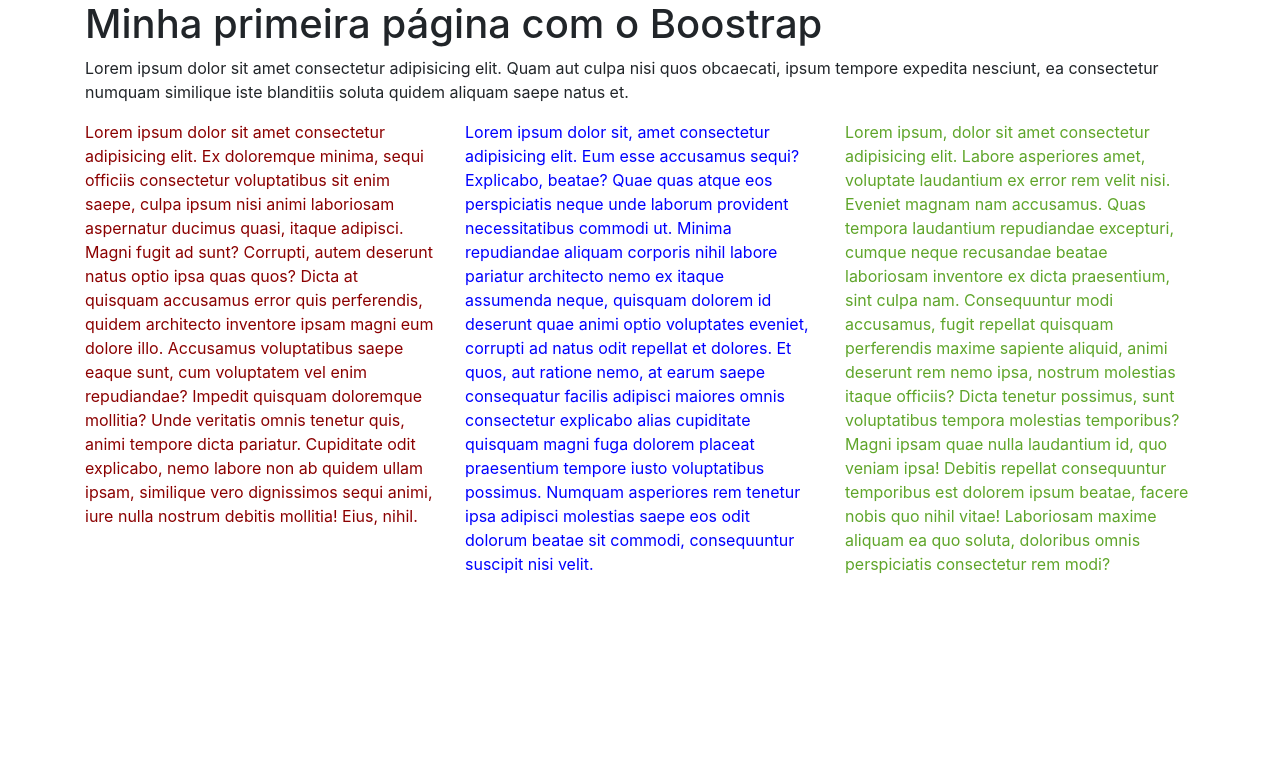
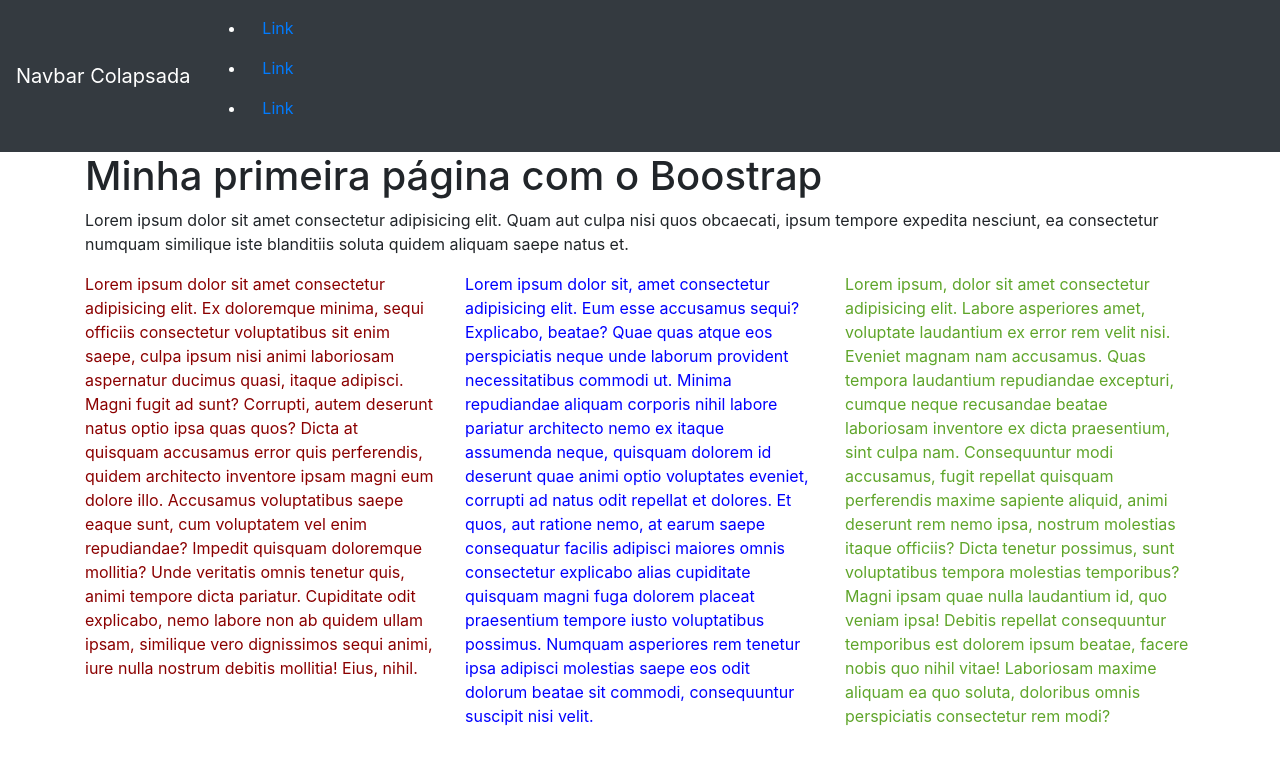
Before and after one commit to CezarHoraIFMT/Bootstrap_Teste, a plain HTML site: page DocumentoBootStrap.html in a window 1280 px wide. Drawn offline with nearby package versions, Linux system fonts and the light colour scheme.

Commit message:
nav bar collapsada

```diff
--- a/DocumentoBootStrap.html
+++ b/DocumentoBootStrap.html
@@ -11,6 +11,27 @@
     <link rel="stylesheet" href="style.css">
 </head>
 <body>
+<nav class="navbar navbar-expand-md bg-dark text-white navbar-dark">
+    <a class="navbar-brand" hef="#">Navbar Colapsada</a>
+    <button class = "navbar-toggler" type="button" data-toggle="collapse"
+data-target="#collapsibleNavbar">
+    <span class="navbar-toggler-icon"></span>
+</button>
+<div class="collapse navbar-collapse" id="collapsibleNavbar">
+    <ul class="nav-item">
+        <li class="nav-item">
+            <a class="nav-link" href="#">Link</a>
+        </li>
+        <li class="nav-item">
+            <a class="nav-link" href="#">Link</a>
+        </li>
+        <li class="nav-item">
+            <a class="nav-link" href="#">Link</a>
+        </li>
+    </ul>
+</div>
+</nav>
+
 <div class="container">
     <h1>Minha primeira página com o Boostrap</h1>
     <p>Lorem ipsum dolor sit amet consectetur adipisicing elit. Quam aut culpa nisi quos obcaecati, ipsum tempore expedita nesciunt, ea consectetur numquam similique iste blanditiis soluta quidem aliquam saepe natus et.</p>
```
Also changed, not shown: CloneLinkedin2.html (+2 -2 lines), img/EPdajL7XsAAfuLD.jpg (added), img/cururuimages.jpg (added), img/tumblr_pqe9rgh9p11tk1wbf_540.jpg (added), 1 other file.
